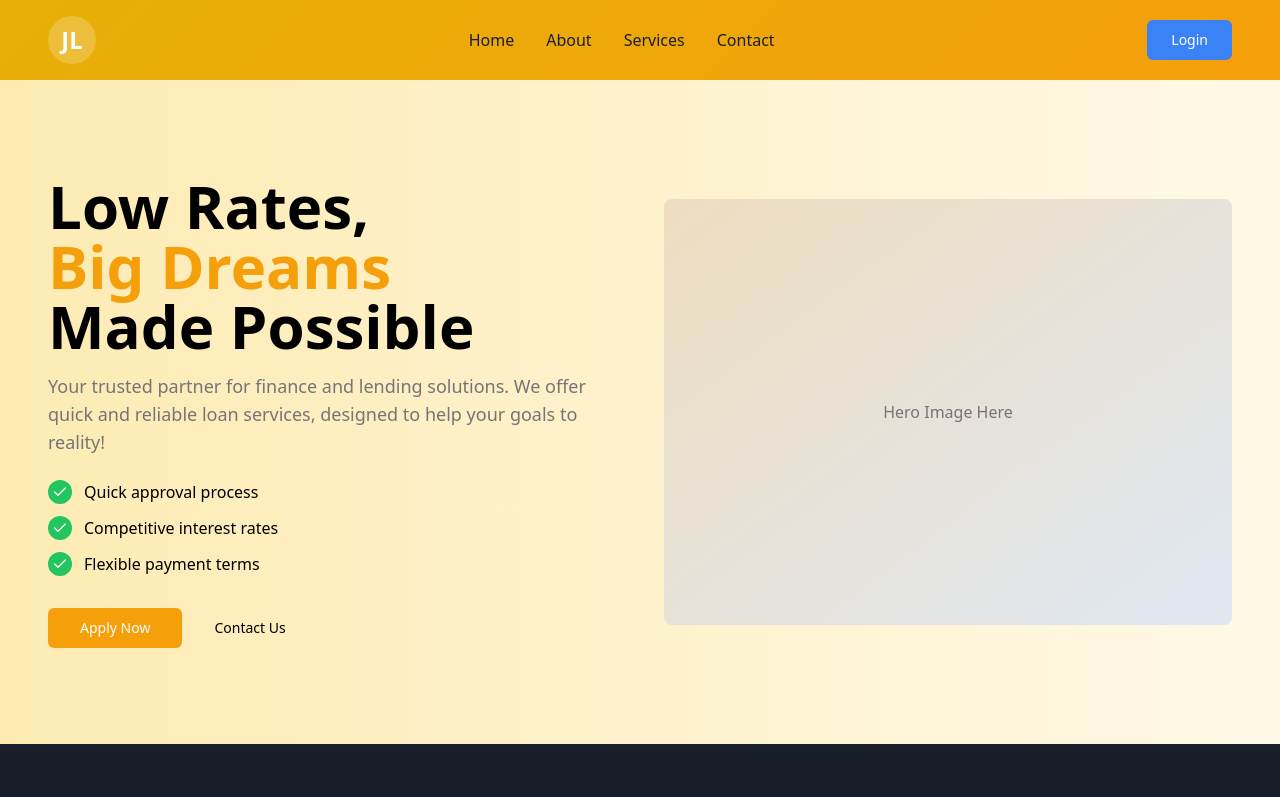
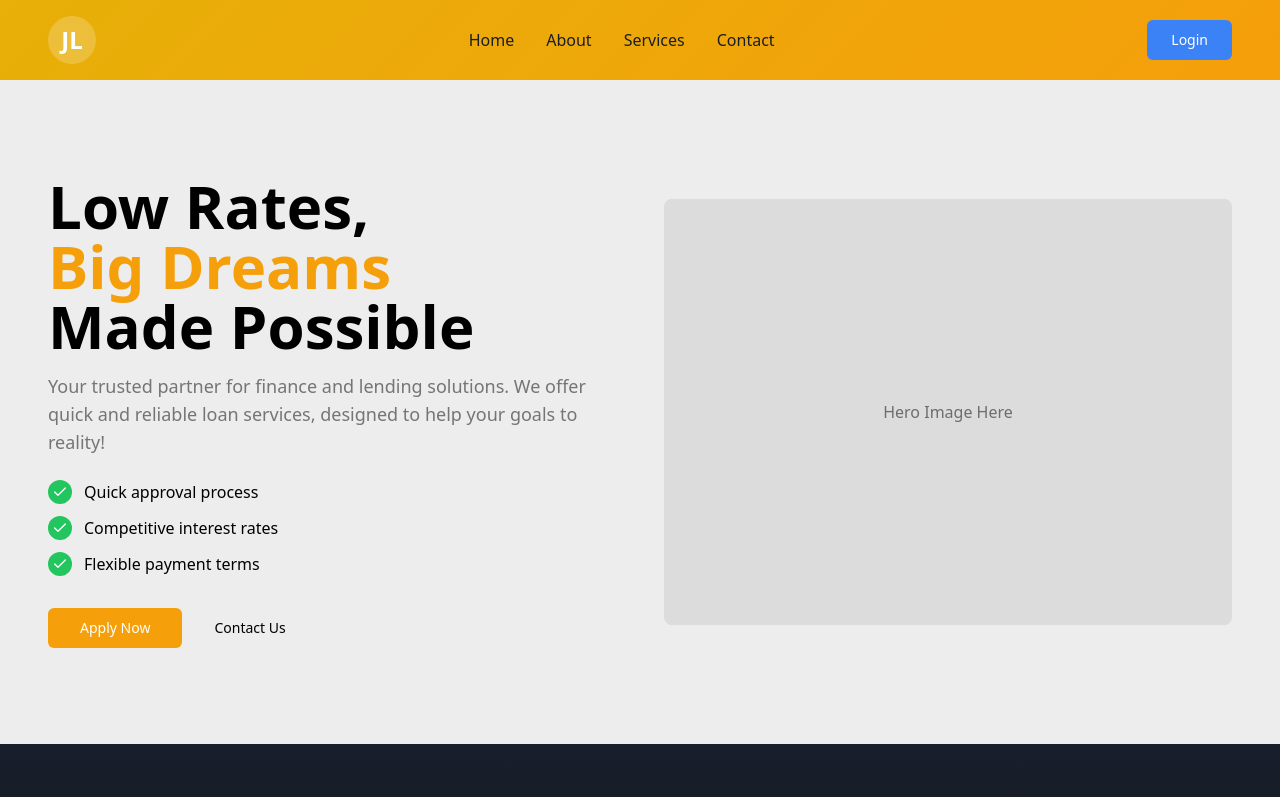
Before and after one commit to jcaMx/jamo-lending-system, a React (Vite) app: page / in a window 1280 px wide. Shown: the top 797 px of the page. Built offline with nearby package versions, Linux system fonts and the light colour scheme; the HTML template or start-up script is replaced by a standard one.

Commit message:
Adjust section styling for visuals
Update hero to use solid #EDEDED background and restrict gradients to About Us and Contact sections; ensure hero image blends with the new background and remove gradient from hero area.

```diff
--- a/src/components/About.tsx
+++ b/src/components/About.tsx
@@ -25,7 +25,7 @@ const About = () => {
   ];
 
   return (
-    <section id="about" className="bg-cream py-16 md:py-24 px-6 md:px-12">
+    <section id="about" className="py-16 md:py-24 px-6 md:px-12" style={{ background: 'linear-gradient(180deg, #F5F1E8 0%, #EDE8DC 100%)' }}>
       <div className="max-w-7xl mx-auto">
         <div className="text-center mb-12">
           <h2 className="text-3xl md:text-4xl font-bold mb-4">
--- a/src/components/Contact.tsx
+++ b/src/components/Contact.tsx
@@ -5,7 +5,7 @@ import { MapPin, Phone, Mail, Clock } from "lucide-react";
 
 const Contact = () => {
   return (
-    <section id="contact" className="bg-cream py-16 md:py-24 px-6 md:px-12">
+    <section id="contact" className="py-16 md:py-24 px-6 md:px-12" style={{ background: 'linear-gradient(180deg, #F5F1E8 0%, #EDE8DC 100%)' }}>
       <div className="max-w-7xl mx-auto">
         <div className="text-center mb-12">
           <h2 className="text-3xl md:text-4xl font-bold mb-4">
--- a/src/components/Hero.tsx
+++ b/src/components/Hero.tsx
@@ -3,7 +3,7 @@ import { Check } from "lucide-react";
 
 const Hero = () => {
   return (
-    <section className="bg-gradient-hero py-16 md:py-24 px-6 md:px-12">
+    <section style={{ backgroundColor: '#EDEDED' }} className="py-16 md:py-24 px-6 md:px-12">
       <div className="max-w-7xl mx-auto grid md:grid-cols-2 gap-12 items-center">
         <div>
           <h1 className="text-4xl md:text-5xl lg:text-6xl font-bold mb-4">
@@ -48,9 +48,9 @@ const Hero = () => {
         </div>
 
         <div className="relative">
-          <div className="aspect-[4/3] bg-muted rounded-lg overflow-hidden">
+          <div className="aspect-[4/3] rounded-lg overflow-hidden" style={{ backgroundColor: '#EDEDED' }}>
             {/* Placeholder for hero image - user will provide */}
-            <div className="w-full h-full bg-gradient-to-br from-golden/20 to-blue-200/30 flex items-center justify-center">
+            <div className="w-full h-full flex items-center justify-center" style={{ backgroundColor: '#EDEDED', mixBlendMode: 'multiply' }}>
               <span className="text-muted-foreground">Hero Image Here</span>
             </div>
           </div>
```
